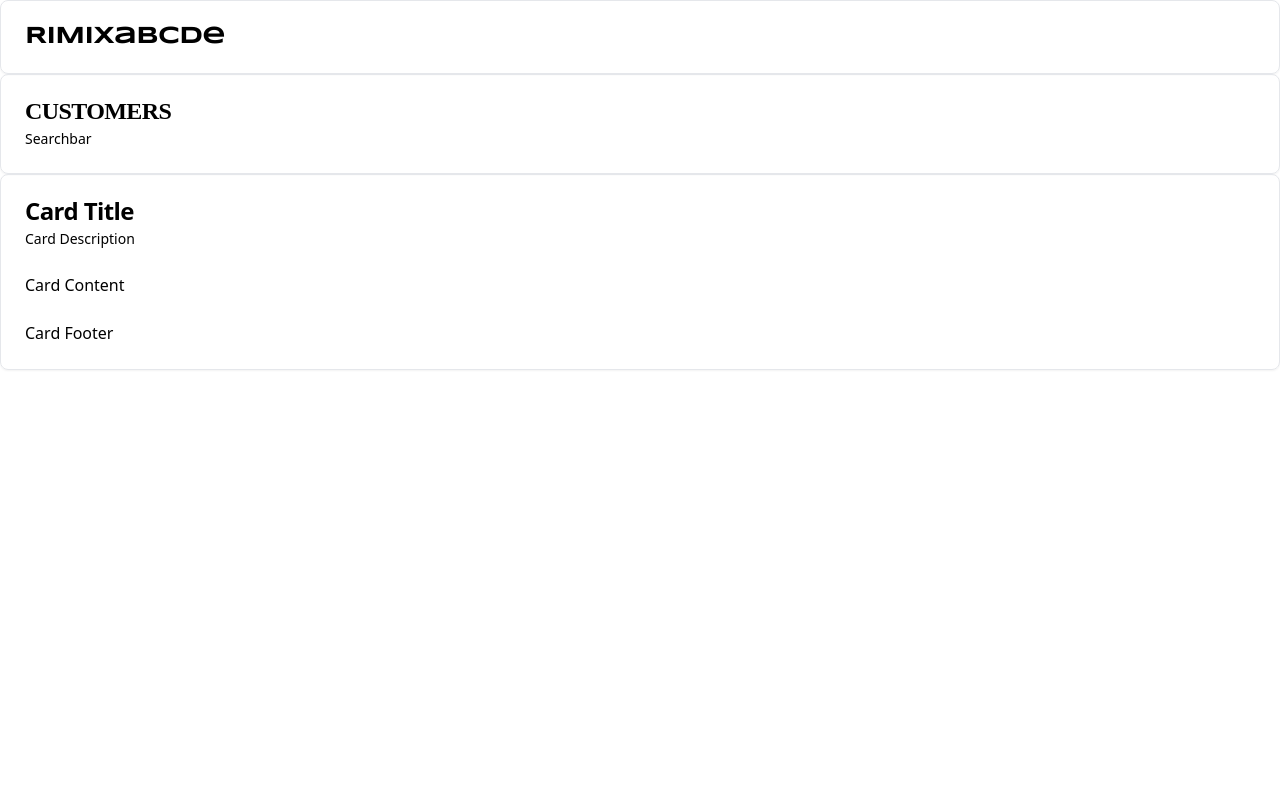
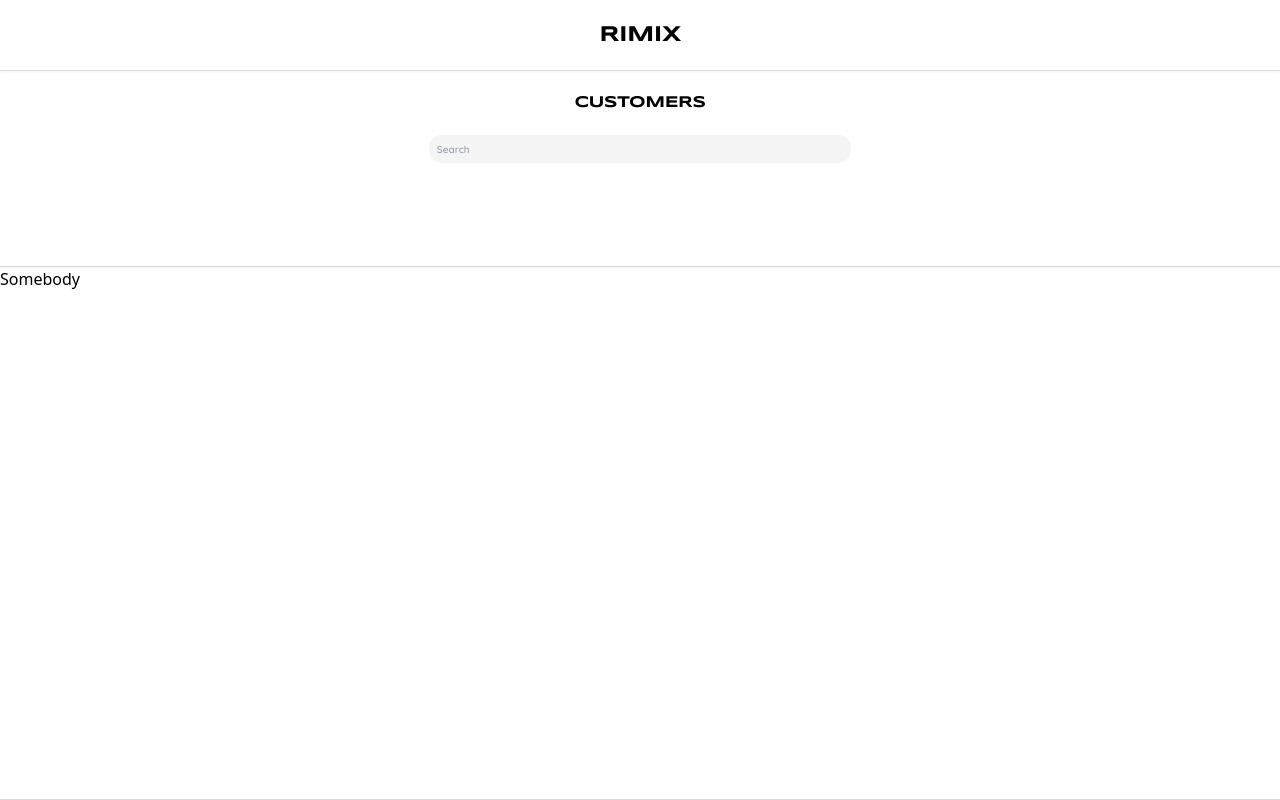
Before and after one commit to EngelbertTeh/Hair-Records-Management-System, a Next.js app: page /en/customers in a window 1280 px wide. Built offline with nearby package versions, Linux system fonts and the light colour scheme.

Commit message:
added title panel, customer panel with searchbar

```diff
--- a/src/app/en/customers/page.tsx
+++ b/src/app/en/customers/page.tsx
@@ -1,42 +1,27 @@
-import {
-  Card,
-  CardContent,
-  CardDescription,
-  CardFooter,
-  CardHeader,
-  CardTitle,
-} from '@/components/ui/card';
-import { syncopateBold } from '@/lib/fonts';
-import { Fragment } from 'react';
+import SearchBar from '@/components/card/SearchBar';
+import { Card, CardContent, CardHeader, CardTitle } from '@/components/ui/card';
 
 export default function CustomerList() {
   return (
-    <Fragment>
-      <Card className="card">
+    <div className="card-container parent gr3">
+      <div className="card-container fc row-span-1">
+        <Card className="panel">
           <CardHeader>
-          <CardTitle className={`${syncopateBold.className}`}>
-            RIMIXabcde
-          </CardTitle>
+            <CardTitle className="title ">RIMIX</CardTitle>
           </CardHeader>
         </Card>
-      <Card className="card">
+        <Card className="panel fc flex-auto">
           <CardHeader>
-          <CardTitle className="header">CUSTOMERS</CardTitle>
-          <CardDescription>Searchbar</CardDescription>
+            <CardTitle className="header ">CUSTOMERS</CardTitle>
           </CardHeader>
+          <CardContent className="flex  justify-center">
+            <SearchBar className="searchbar" />
+          </CardContent>
         </Card>
-      <Card>
-        <CardHeader>
-          <CardTitle>Card Title</CardTitle>
-          <CardDescription>Card Description</CardDescription>
-        </CardHeader>
-        <CardContent>
-          <p>Card Content</p>
-        </CardContent>
-        <CardFooter>
-          <p>Card Footer</p>
-        </CardFooter>
-      </Card>
-    </Fragment>
+      </div>
+      <div className=" card-container row-span-2">
+        <Card className="panel min-h-full">Somebody</Card>
+      </div>
+    </div>
   );
 }
--- a/src/app/globals.css
+++ b/src/app/globals.css
@@ -68,11 +68,31 @@
 
 @layer base {
   :root {
+    --primary: hsl(0, 0%, 100%);
+    --secondary: hsl(0, 0%, 86%);
+    --secondary-light-3: hsl(0, 0%, 86%, 0.3);
+    --secondary-light-5: hsl(0, 0%, 86%, 0.5);
+    --accent: hsl(0, 0%, 0%);
+    --accent-light-5: hsl(0, 0%, 0%, 0.5);
     @apply box-border;
   }
 
   body {
     @apply min-h-screen;
+  }
+
+  .body-text {
+    font-family: var(--font-quicksand-reg);
+    @apply text-[0.625rem];
+  }
+
+  .body-text-emp {
+    font-family: var(--font-quicksand-smbold);
+    @apply text-[0.625rem] font-semibold;
+  }
+
+  .fc {
+    @apply flex flex-col;
   }
 
   @media (prefers-color-scheme: dark) {
@@ -82,16 +102,43 @@
 }
 
 @layer components {
-  .card {
-    & .brand {
-      @apply bg-red-500 center text-[22px] font-[var(--font-syncopate)];
+  .card-container {
+    @apply min-h-full;
+
+    &.parent {
+      @apply min-h-screen;
+    }
+
+    &.gr3 {
+      @apply grid grid-rows-3;
+    }
+  }
+
+  .card,
+  .panel {
+    & .title {
+      font-family: var(--font-syncopate-bold);
+      @apply flex justify-center text-[1.375rem];
     }
     & .header {
-      @apply center font-['--font-syncopate'];
+      font-family: var(--font-syncopate-reg);
+      @apply flex justify-center text-[1rem];
+    }
+
+    & .searchbar {
+      font-family: var(--font-syncopate-reg);
+      @apply min-w-[80svw] lg:min-w-[33svw] flex px-2 bg-[var(--secondary-light-3)] rounded-[13px] h-[1.75rem]
+      body-text-emp text-[var(--accent-light-5)];
+
+      & input {
+        @apply bg-transparent flex-auto outline-none body-text-emp;
+      }
     }
   }
 }
 
-.center {
-  @apply flex;
+@layer utilities {
+  .panel {
+    @apply rounded-none border-r-0 border-l-0 border-t-0 border-b-[1px] border-[#dbdbdb];
+  }
 }
--- a/src/app/layout.tsx
+++ b/src/app/layout.tsx
@@ -22,12 +22,7 @@ export default function RootLayout({
   return (
     <html lang="en">
       <body
-        className={`${[
-          syncopateRegular.className,
-          syncopateBold.className,
-          quickSandRegular.className,
-          quickSandSmBold.className,
-        ]} `}
+        className={`${syncopateRegular.variable} ${syncopateBold.variable} ${quickSandRegular.variable} ${quickSandSmBold.variable}  `}
       >
         {children}
       </body>
--- /dev/null
+++ b/src/components/card/SearchBar/index.tsx
@@ -0,0 +1,37 @@
+'use client';
+import React, { useState } from 'react';
+
+const SearchBar = ({ className }: { className?: string }) => {
+  const [results, setResults] = useState<JSON | undefined>(undefined);
+  const [searchTerm, setSearchTerm] = useState('');
+
+  const handleChange = (event: React.ChangeEvent<HTMLInputElement>) => {
+    setSearchTerm(event.target.value);
+  };
+
+  const onSearch = async (searchTerm: string) => {
+    const response = await fetch(`/api/search?term=${searchTerm}`);
+
+    const result: JSON = await response.json();
+  };
+
+  const handleSubmit = (event: React.FormEvent<HTMLFormElement>) => {
+    event.preventDefault();
+    onSearch(searchTerm);
+    setSearchTerm('');
+  };
+
+  return (
+    <form onSubmit={handleSubmit} className={`${className}`}>
+      <input
+        id="search"
+        type="text"
+        value={searchTerm}
+        onChange={handleChange}
+        placeholder="Search"
+      />
+    </form>
+  );
+};
+
+export default SearchBar;
--- a/src/lib/fonts.ts
+++ b/src/lib/fonts.ts
@@ -2,23 +2,27 @@ import { Quicksand, Syncopate } from 'next/font/google';
 
 export const quickSandRegular = Quicksand({
   subsets: ['latin'],
-  variable: '--font-quicksand-regular',
+  variable: '--font-quicksand-reg',
   weight: '400',
+  display: 'swap',
 });
 export const quickSandSmBold = Quicksand({
   subsets: ['latin'],
   variable: '--font-quicksand-smbold',
   weight: '600',
+  display: 'swap',
 });
 
 export const syncopateRegular = Syncopate({
   subsets: ['latin'],
-  variable: '--font-syncopate',
+  variable: '--font-syncopate-reg',
   weight: '400',
+  display: 'swap',
 });
 
 export const syncopateBold = Syncopate({
   subsets: ['latin'],
-  variable: '--font-syncopate',
+  variable: '--font-syncopate-bold',
   weight: '700',
+  display: 'swap',
 });
```
Lines whose indentation alone changed are shown as unchanged.
